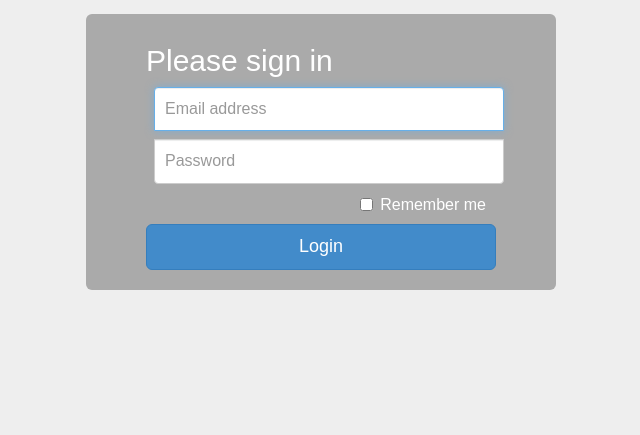
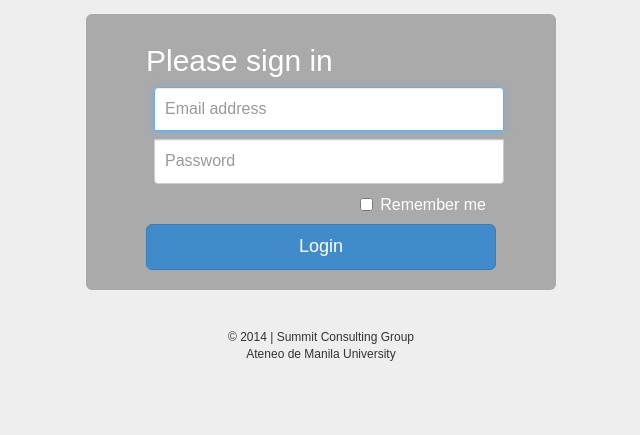
Before and after one commit to eyana-m/scg-assetmgt-system, a CodeIgniter app: page /scg-assetmgt-system/admin/index in a window 1280 px wide. Shown: the part 170-605 px from the top of the page, without its empty margins (319-959 px from the left). Run offline with CodeIgniter, Linux system fonts and the light colour scheme; data that the repository does not hold is empty.

Commit message:
added simple, working footer

```diff
--- a/application/views/admin/templates/template.php
+++ b/application/views/admin/templates/template.php
@@ -103,6 +103,13 @@
 	</div>
 
 </div>
+
+<footer style="margin-top: 2em; margin-bottom: 2em">
+	<div class="container text-center">
+	<p>&copy; 2014 | Summit Consulting Group<br>
+	Ateneo de Manila University</p>
+	</div>
+</footer>
 <div class="modal hide fade" id="confirm-modal">
 	<div class="modal-header center">
 		<a class="close" data-dismiss="modal">&times;</a>
```
